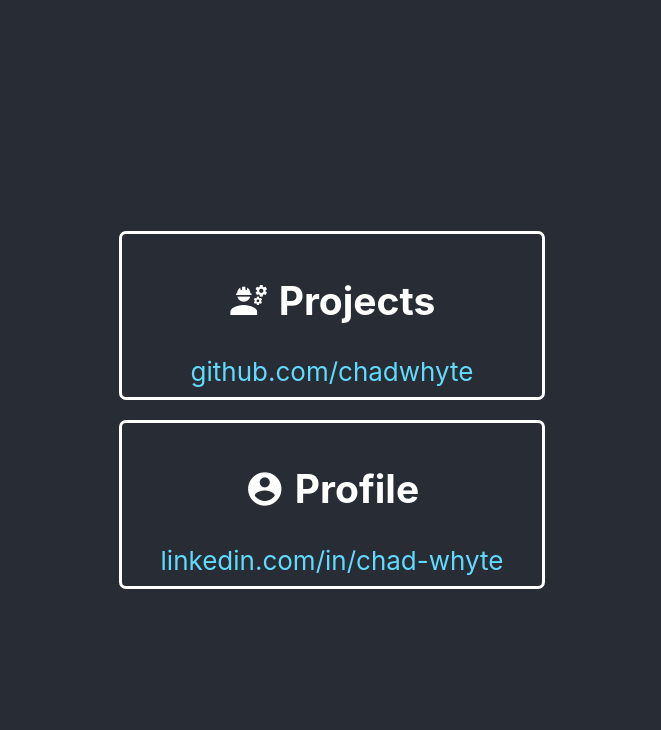
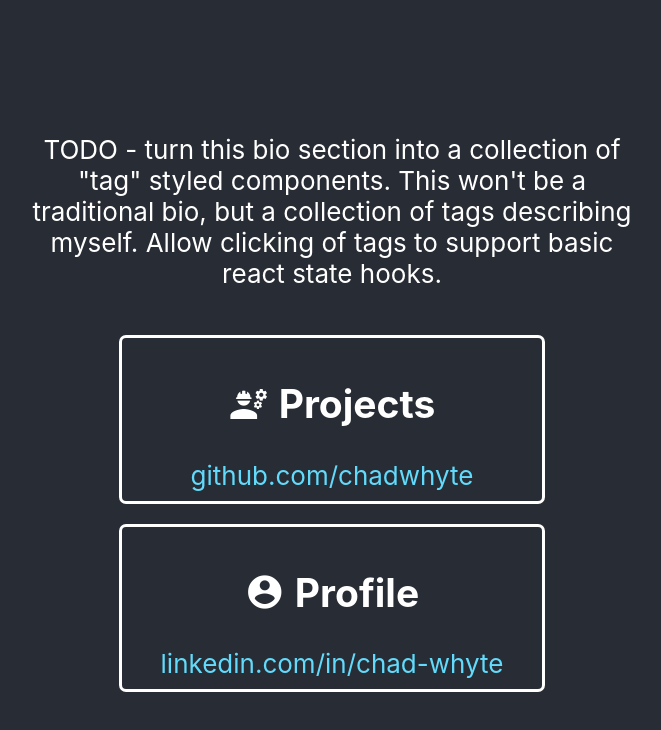
Before and after one commit to chadwhyte/mysite, a React (Create React App) app: page / in a window 1280 px wide. Shown: the top 730 px of the page, without its empty margins (308-969 px from the left). Built offline with nearby package versions, Linux system fonts and the light colour scheme.

Commit message:
Add stub for bio component and make slight tweaks to app component styles.

```diff
--- a/src/components/app/app.css
+++ b/src/components/app/app.css
@@ -1,8 +1,5 @@
 .app {
   text-align: center;
-}
-
-.app-header {
   background-color: #282c34;
   min-height: 100vh;
   display: flex;
@@ -12,3 +9,11 @@
   font-size: calc(10px + 2vmin);
   color: white;
 }
+
+.app-summary {
+  max-width: 600px;
+}
+
+.app-content {
+  /* TODO */
+}
--- a/src/components/app/app.tsx
+++ b/src/components/app/app.tsx
@@ -2,15 +2,19 @@ import React from 'react';
 import './app.css';
 import Card from '../card/card';
 import { Cards } from '../card/cards';
+import Bio from '../bio/bio';
 
 function App() {
   return (
     <div className="app">
-      <header className="app-header">
-        {Cards.map((card) => {
-          return <Card {...card} />
-        })}
-      </header>
+        <div className="app-summary">
+          <Bio />
+        </div>
+        <div className="app-content">
+          {Cards.map((card) => {
+            return <Card {...card} />
+          })}
+        </div>
     </div>
   );
 }
--- /dev/null
+++ b/src/components/bio/bio.tsx
@@ -0,0 +1,11 @@
+function Bio() {
+    return (
+        <div>
+            <p>
+            TODO - turn this bio section into a collection of "tag" styled components.  This won't be a traditional bio, but a collection of tags describing myself.  Allow clicking of tags to support basic react state hooks.
+            </p>
+        </div>
+    );
+}
+
+export default Bio;
```
Also changed, not shown: 1 other file (tests, documents, lock files or other folders).
